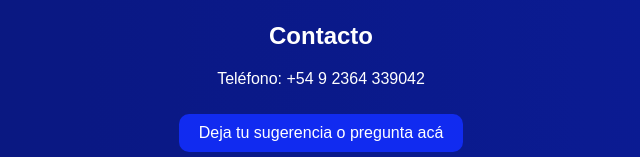
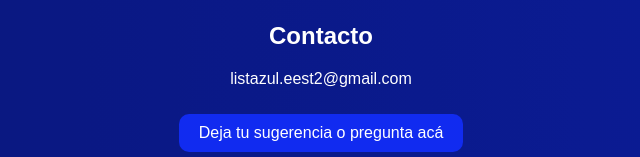
Before and after one commit to agustinamolla/centrodeestudiantes, a plain HTML site: page index.html in a window 1280 px wide. Shown: the part 1354-1511 px from the top of the page, 319-959 px from the left. Drawn offline with Linux system fonts and the light colour scheme.

Commit message:
Update index.html

```diff
--- a/index.html
+++ b/index.html
@@ -177,7 +177,7 @@
 
 <footer id="contacto">
     <h2>Contacto</h2>
-    <p>Teléfono: +54 9 2364 339042</p>
+    <p>listazul.eest2@gmail.com</p>
     <a href="https://docs.google.com/forms/d/e/1FAIpQLSdhO45EShsBe-hB1IIqvt7UkKn_amRSK2G03Ii9q6yI6NyuxQ/viewform?usp=sharing&ouid=111821596794346886846" target="_blank">
         Deja tu sugerencia o pregunta acá
     </a>
```
